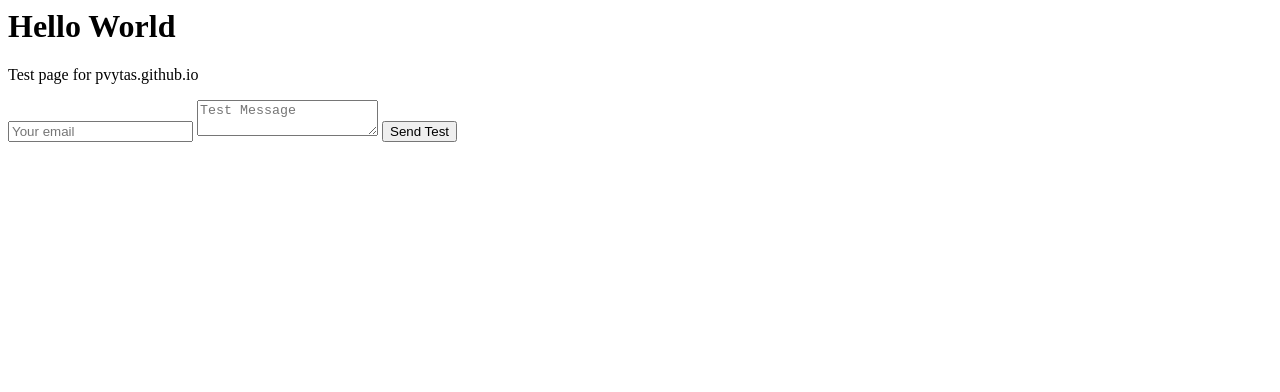
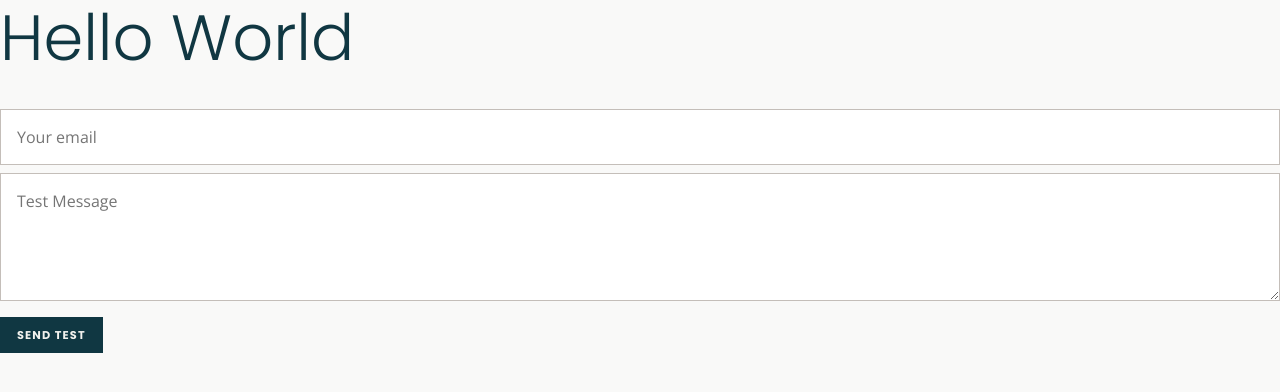
Before and after one commit to pvytas/pvytas.github.io, a plain HTML site: page index.html in a window 1280 px wide. Drawn offline with nearby package versions, Linux system fonts and the light colour scheme; files that its build step writes are made by us from their sources.

Commit message:
Update index.html

```diff
--- a/index.html
+++ b/index.html
@@ -1,10 +1,26 @@
+<!doctype html>
+<html lang="en">
+<head>
+  <meta charset="UTF-8">
+  <meta http-equiv="X-UA-Compatible" content="IE=edge,chrome=1">
+  <meta name="viewport" content="width=device-width, initial-scale=1, shrink-to-fit=no">
+  <title>Test page for pvytas.github.io</title>
+
+  <link href="build/styles/main.css" rel="stylesheet">
+</head>
+<body>
+
 <h1>Hello World</h1>
-  <p>Test page for pvytas.github.io </p>
+  <p> </p>
 
-<div>
+<div id='formview'>
 <form method="POST" action="https://formspree.io/paul.vytas@gmail.com">
   <input type="email" name="email" placeholder="Your email">
   <textarea name="message" placeholder="Test Message"></textarea>
   <button type="submit">Send Test</button>
 </form>
 </div>
+
+
+  </body>
+</html>
```
